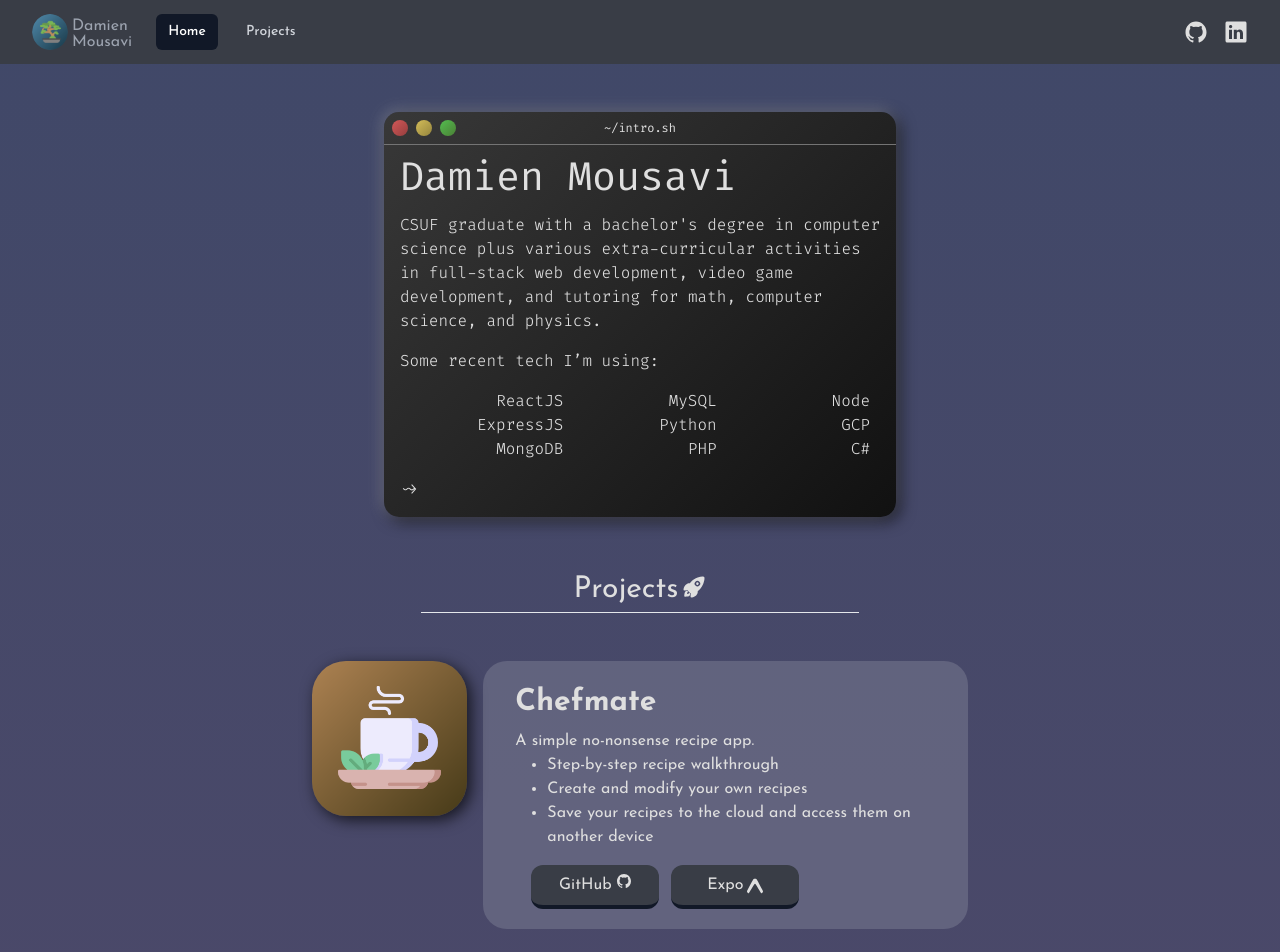
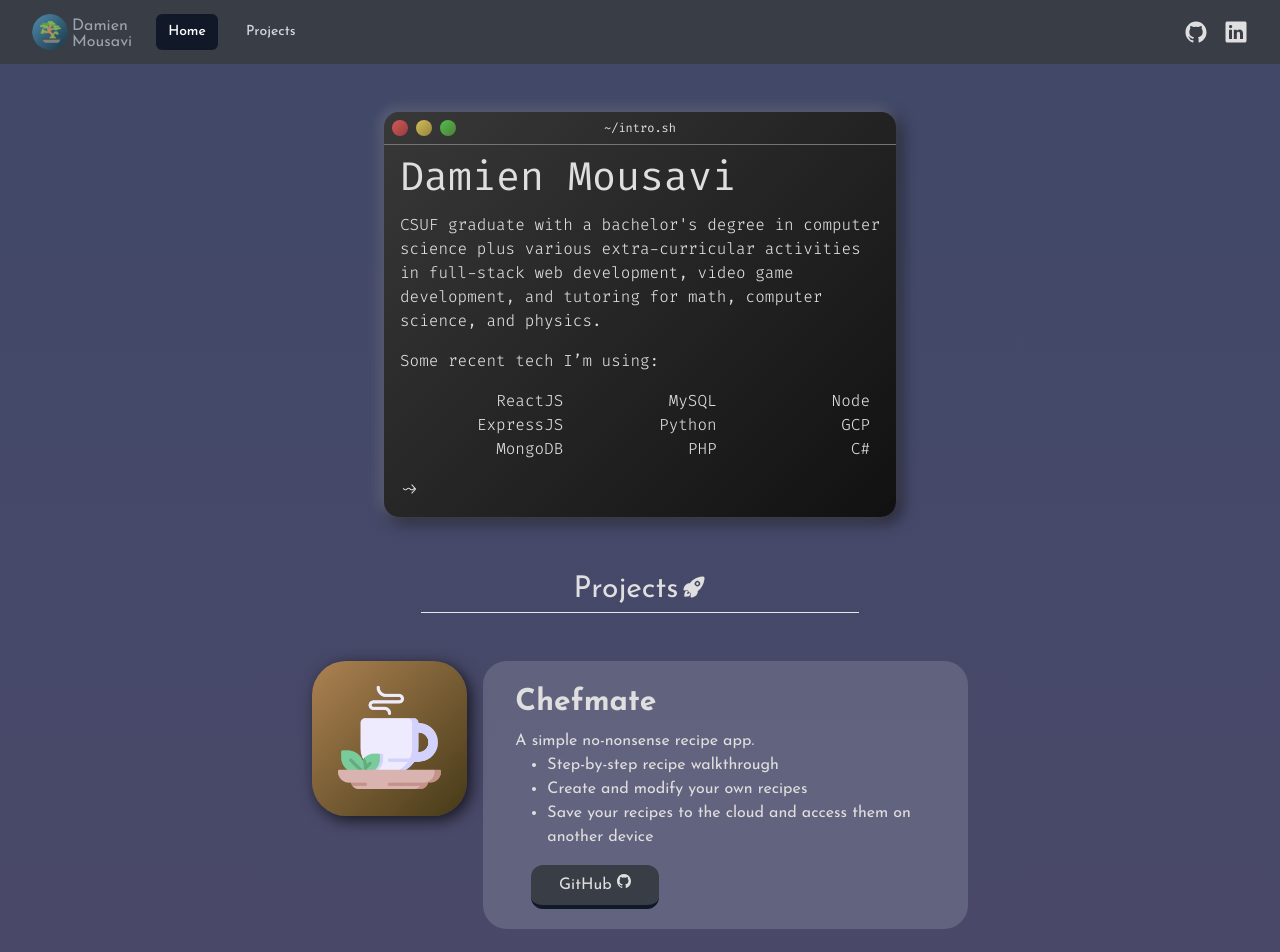
Before and after one commit to DamienSaavi/damiensaavi.github.io, a React (Create React App) app: page / in a window 1280 px wide. Shown: the top 952 px of the page. Built offline with nearby package versions, Linux system fonts and the light colour scheme.

Commit message:
remove expo button from chefmate

```diff
--- a/src/App.js
+++ b/src/App.js
@@ -2,7 +2,6 @@ import React, { useEffect, useState } from 'react'
 import NavigationBar from './NavigationBar'
 import { init } from 'ityped'
 import { IoRocket, IoLogoGithub } from "react-icons/io5";
-import { SiExpo } from "react-icons/si";
 import './App.css'
 import brewmate_icon from './brewmate.png'
 import vybot_icon from './vybot.png'
@@ -146,7 +145,6 @@ function App() {
             </p>
             <div className='xs:h-16 flex flex-row justify-center sm:justify-start flex-wrap sm:content-start p-4 gap-3'>
               <a className='w-32 text-center transform bg-base-dark border-b-4 active:border-b-2 active:translate-y-0.5 hover:bg-subtle-dark  border-gray-900 rounded-xl px-3 py-2' href='https://github.com/DamienSaavi/brewmate'>GitHub<IoLogoGithub className='ml-1 inline w-4 h-4 align-baseline' /></a>
-              <a className='w-32 text-center transform bg-base-dark border-b-4 active:border-b-2 active:translate-y-0.5 hover:bg-subtle-dark  border-gray-900 rounded-xl px-3 py-2' href='https://expo.io/@damiensaavi/chefmate'>Expo<SiExpo className='ml-1 inline w-4 h-4 align-middle' /></a>
             </div>
           </div>
         </div>
```
